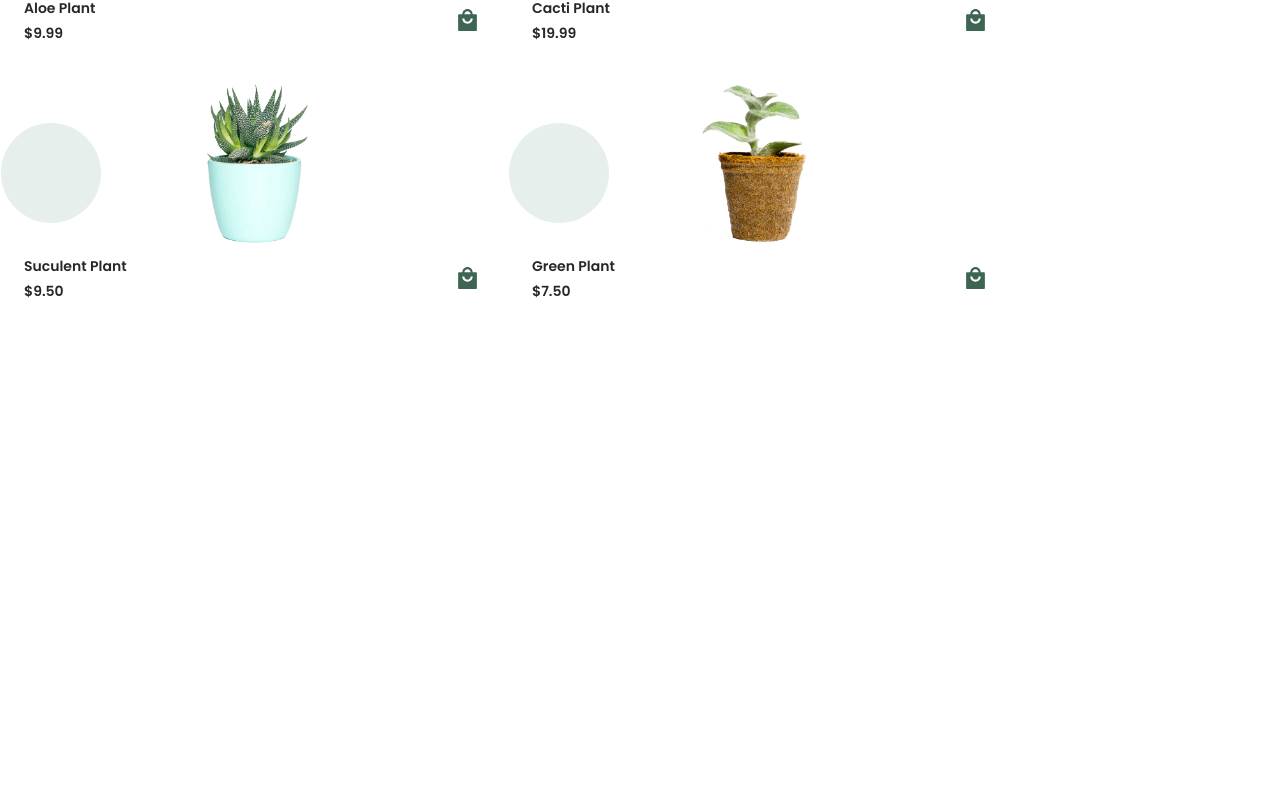
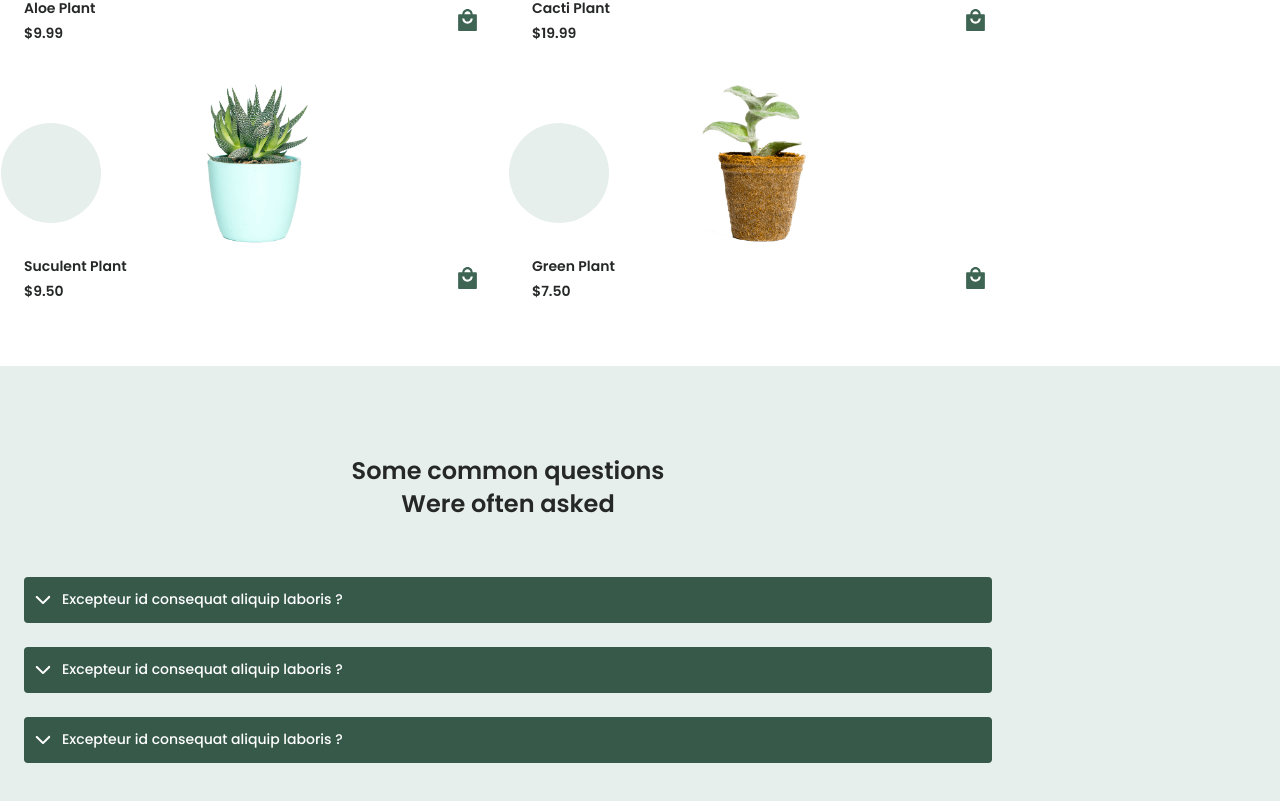
Before and after one commit to ElJeringas/Plant-Website, a React (Create React App) app: page / in a window 1280 px wide. Shown: the part 3045-3846 px from the top of the page. Before the commit the page ends 3411 px from the top, so only its background shows below. Built offline with nearby package versions, Linux system fonts and the light colour scheme.

Commit message:
adding FAQ section and styling

```diff
--- a/src/App.js
+++ b/src/App.js
@@ -5,6 +5,7 @@ import Home from './container/Home/Home';
 import About from './container/About/About';
 import Steps from './container/Steps/Steps';
 import Products from './container/Products/Products';
+import Questions from './container/FAQs/Questions';
 const App = () => {
   return (
     <div>
@@ -13,6 +14,7 @@ const App = () => {
       <About/>
       <Steps/>
       <Products/>
+      <Questions/>
     </div>
   )
 }
--- /dev/null
+++ b/src/container/FAQs/Questions.css
@@ -0,0 +1,70 @@
+.questions {
+    background-color: var(--first-color-lighten);
+}
+
+.questions__container {
+    gap: 1.5rem;
+    padding: 1.5rem 0;
+}
+
+.questions__group {
+    display: grid;
+    row-gap: 1.5rem;
+}
+
+.questions__item {
+    background-color: var(--container-color);
+    border-radius: .25rem;
+    overflow: hidden; /* Ensure content is hidden when collapsed */
+    transition: max-height 0.4s ease, background-color 0.4s ease;
+}
+
+.questions__item-title {
+    font-size: var(--small-font-size);
+    font-weight: var(--font-medium);
+    color: #fff;
+}
+
+.questions__icon {
+    font-size: 1.25rem;
+    display: flex;
+    align-items: center;
+    color: #fff;
+    transform: rotate(0deg);
+    transition: transform 0.5s ease;
+}
+
+.questions__icon-open{
+    transform: rotate(180deg);
+    transition: transform 0.5s ease;
+}
+.questions__description {
+    font-size: var(--smaller-font-size);
+    padding: 1rem 0.125rem 1.25rem 2.5rem;
+    border: none;
+}
+
+.questions__header {
+    display: flex;
+    align-items: center;
+    column-gap: .5rem;
+    padding: .75rem .5rem;
+    cursor: pointer;
+    background-color: var(--first-color-alt);
+}
+
+.questions__content {
+    max-height: 0;
+    overflow: hidden;
+    background-color: var(--lt-color-gray-100);
+    transition: max-height 0.5s ease;
+}
+
+.questions__open {
+    max-height: 200px; /* Adjust this value based on your content's height */
+    background-color: var(--lt-color-gray-100);
+}
+
+.questions__item:hover {
+    box-shadow: 0 2px 8px hsla(var(--hue), 4%, 15%, .15);
+}
--- /dev/null
+++ b/src/container/FAQs/Questions.jsx
@@ -0,0 +1,48 @@
+import React, { useState } from 'react';
+import { IoIosArrowDown } from "react-icons/io";
+import './Questions.css';
+
+const Questions = () => {
+    const [openIndexes, setOpenIndexes] = useState([]);
+
+    const toggleOpen = (index) => {
+        if (openIndexes.includes(index)) {
+            setOpenIndexes(openIndexes.filter(i => i !== index));
+        } else {
+            setOpenIndexes([...openIndexes, index]);
+        }
+    };
+
+    const questions = [
+        "Excepteur id consequat aliquip laboris ?",
+        "Excepteur id consequat aliquip laboris ?",
+        "Excepteur id consequat aliquip laboris ?",
+    ];
+
+    return (
+        <section className='questions section' id='faqs'>
+            <h2 className='section__title-center question__title container'>
+                Some common questions<br/>Were often asked
+            </h2>
+            <div className='questions__container container grid'>
+                <div className='questions__group'>
+                    {questions.map((question, index) => (
+                        <div className='questions__item' onClick={() => toggleOpen(index)} key={index}>
+                            <header className='questions__header'>
+                                <i className={`questions__icon ${openIndexes.includes(index) ? 'questions__icon-open' : ''}`}><IoIosArrowDown size={22}/></i>
+                                <h3 className='questions__item-title'>{question}</h3>
+                            </header>
+                            <div className={`questions__content ${openIndexes.includes(index) ? 'questions__open' : ''}`}>
+                                <p className='questions__description'>
+                                    Minim irure mollit pariatur tempor mollit.Adipisicing consectetur ullamco sit amet sit ad aliqua occaecat tempor nulla sunt.
+                                </p>
+                            </div>
+                        </div>
+                    ))}
+                </div>
+            </div>
+        </section>
+    );
+}
+
+export default Questions;
```
